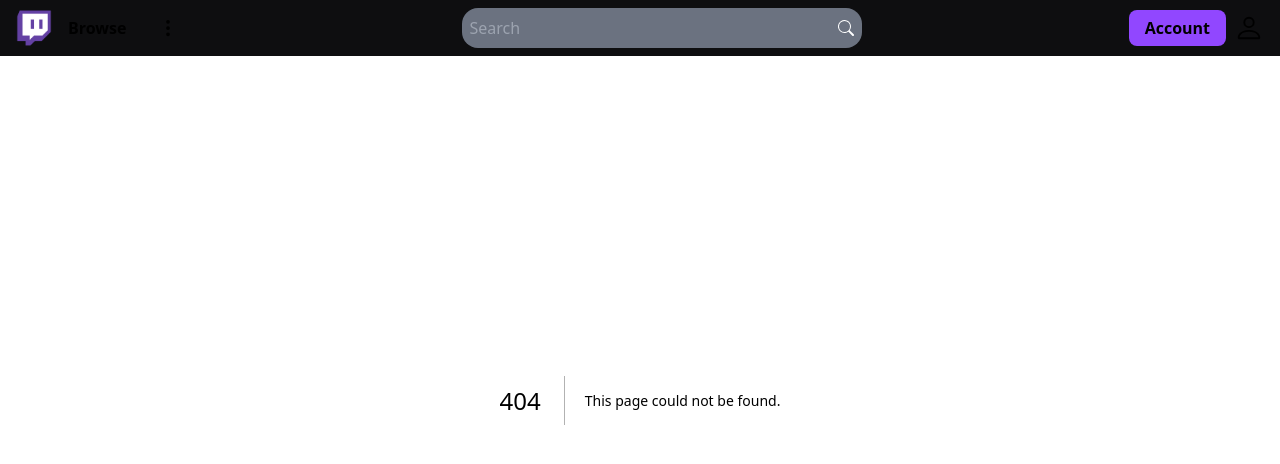
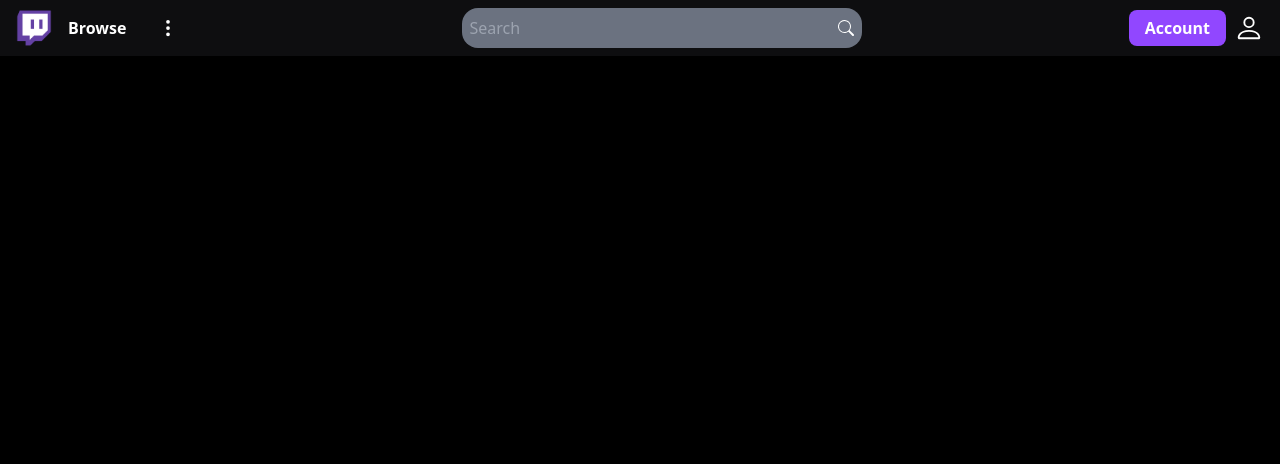
Before and after one commit to StephonT/Twitch-Replica, a Next.js app: page /account in a window 1280 px wide. Before the commit this address had no page. Shown: the top 464 px of the page. Built offline with nearby package versions, Linux system fonts and the light colour scheme.

Commit message:
added SECRET to .env file

```diff
--- /dev/null
+++ b/pages/account.jsx
@@ -0,0 +1,9 @@
+import React from 'react'
+
+function account() {
+  return (
+    <div>account</div>
+  )
+}
+
+export default account
```
Also changed, not shown: 1 other file (tests, documents, lock files or other folders).
